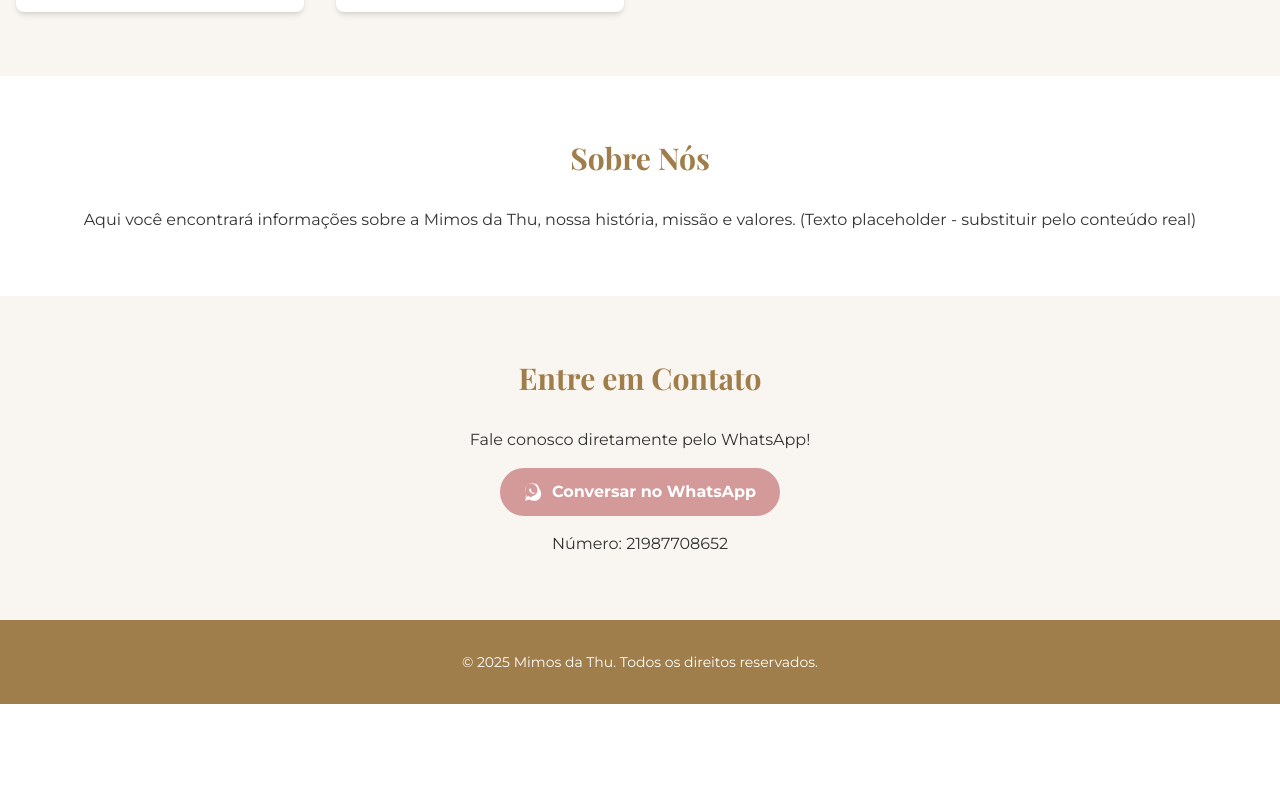
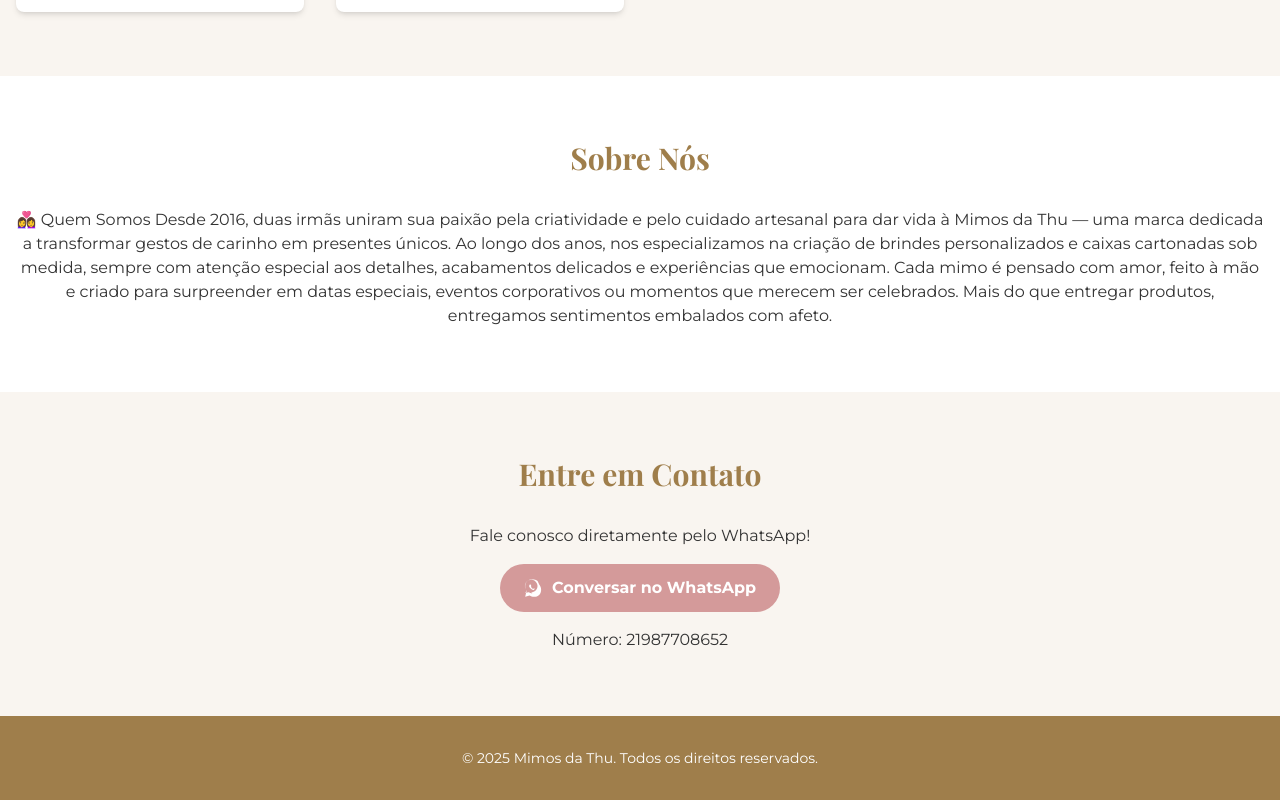
Before and after one commit to Felicordeirofcf/mimosdathu, a React (Create React App) app: page / in a window 1280 px wide. Shown: the part 1768-2568 px from the top of the page. Before the commit the page ends 2472 px from the top, so only its background shows below. Built offline with nearby package versions, Linux system fonts and the light colour scheme.

Commit message:
Primeiro commit da landing page

```diff
--- a/src/components/About.tsx
+++ b/src/components/About.tsx
@@ -7,8 +7,12 @@
         <h2 className="text-3xl font-playfair font-bold text-marrom-dourado text-center mb-8">Sobre Nós</h2>
         {/* Conteúdo institucional aqui */}
         <p className="text-center text-preto-suave font-montserrat">
-          Aqui você encontrará informações sobre a Mimos da Thu, nossa história, missão e valores.
-          (Texto placeholder - substituir pelo conteúdo real)
+          👩‍❤️‍👩 Quem Somos
+Desde 2016, duas irmãs uniram sua paixão pela criatividade e pelo cuidado artesanal para dar vida à Mimos da Thu — uma marca dedicada a transformar gestos de carinho em presentes únicos.
+
+Ao longo dos anos, nos especializamos na criação de brindes personalizados e caixas cartonadas sob medida, sempre com atenção especial aos detalhes, acabamentos delicados e experiências que emocionam. Cada mimo é pensado com amor, feito à mão e criado para surpreender em datas especiais, eventos corporativos ou momentos que merecem ser celebrados.
+
+Mais do que entregar produtos, entregamos sentimentos embalados com afeto.
         </p>
       </div>
     </section>
```
